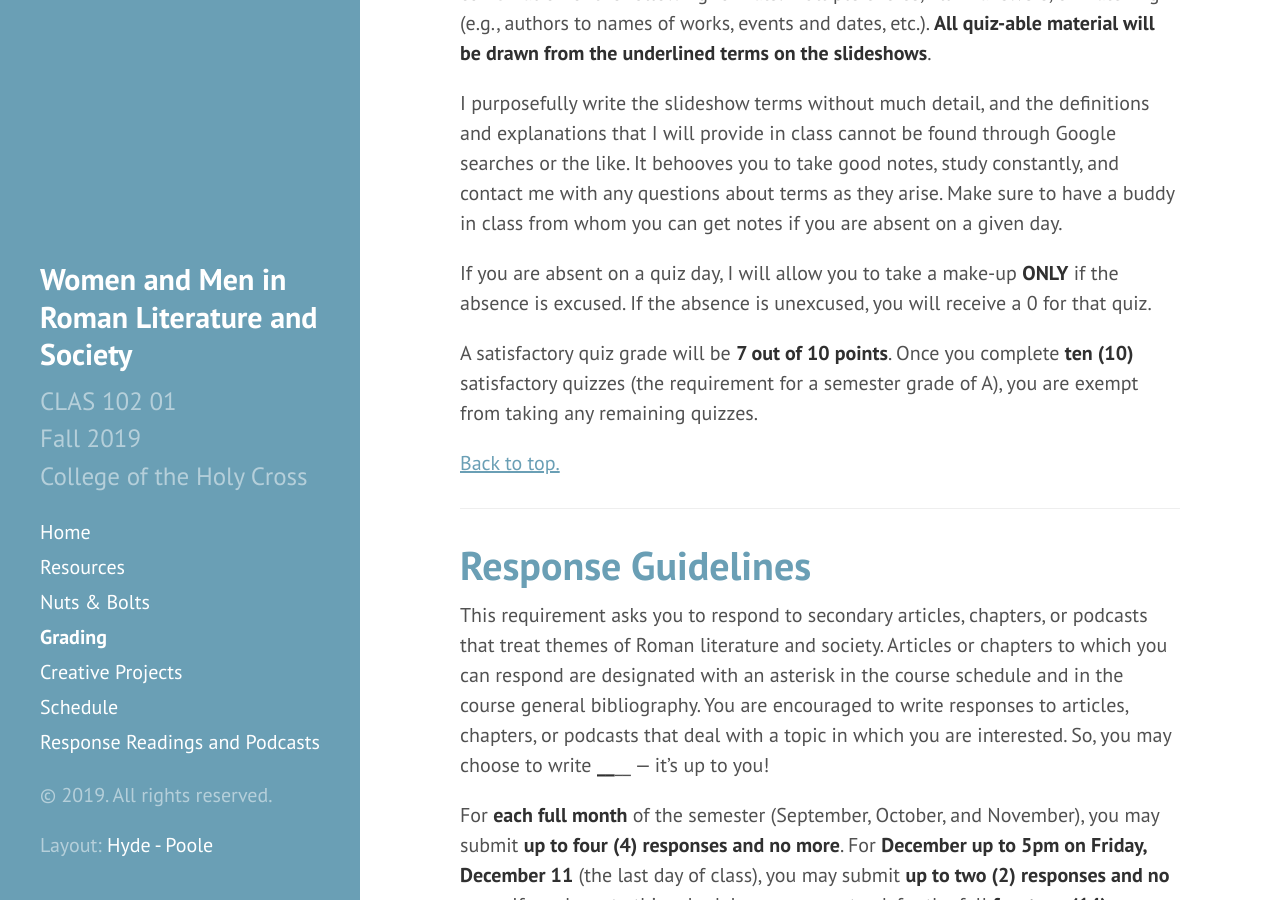
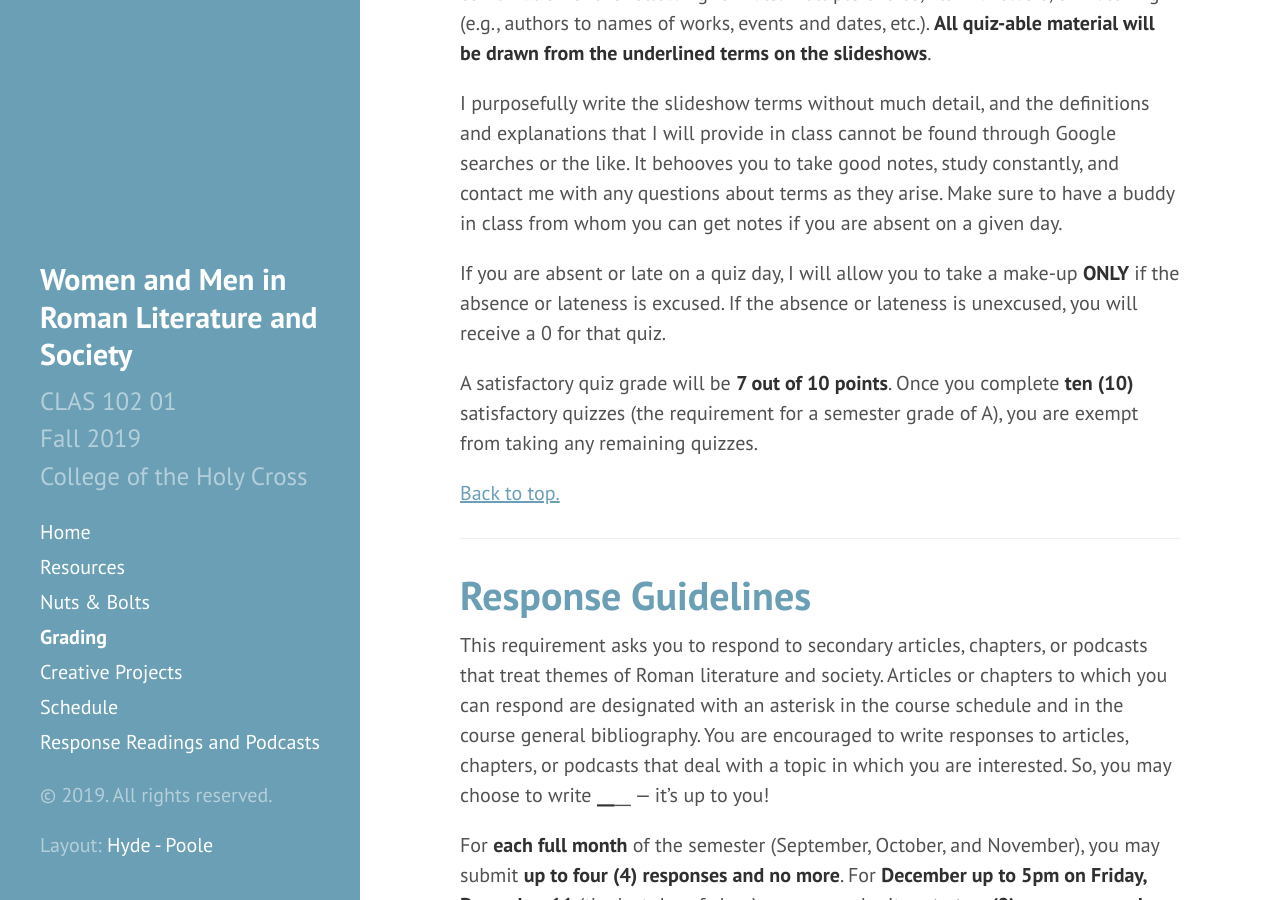
Before and after one commit to DLibatique/CLAS102-F19, a Jekyll site: the page built from 4-grading.md, in a window 1280 px wide and 900 px high, scrolled down 3275 px. Built offline with Jekyll 4.4.1, drawn with Linux system fonts in a browser that asks for light colours; comment, search, counter and statistics services are not loaded.

Commit message:
added late bit to quiz retake section

```diff
--- a/4-grading.md
+++ b/4-grading.md
@@ -107,7 +107,7 @@ There will be **twelve (12) quizzes** administered in class throughout the semes
 
 I purposefully write the slideshow terms without much detail, and the definitions and explanations that I will provide in class cannot be found through Google searches or the like. It behooves you to take good notes, study constantly, and contact me with any questions about terms as they arise. Make sure to have a buddy in class from whom you can get notes if you are absent on a given day.
 
-If you are absent on a quiz day, I will allow you to take a make-up **ONLY** if the absence is excused. If the absence is unexcused, you will receive a 0 for that quiz.
+If you are absent or late on a quiz day, I will allow you to take a make-up **ONLY** if the absence or lateness is excused. If the absence or lateness is unexcused, you will receive a 0 for that quiz.
 
 A satisfactory quiz grade will be **7 out of 10 points**. Once you complete **ten (10)** satisfactory quizzes (the requirement for a semester grade of A), you are exempt from taking any remaining quizzes.
 
```
